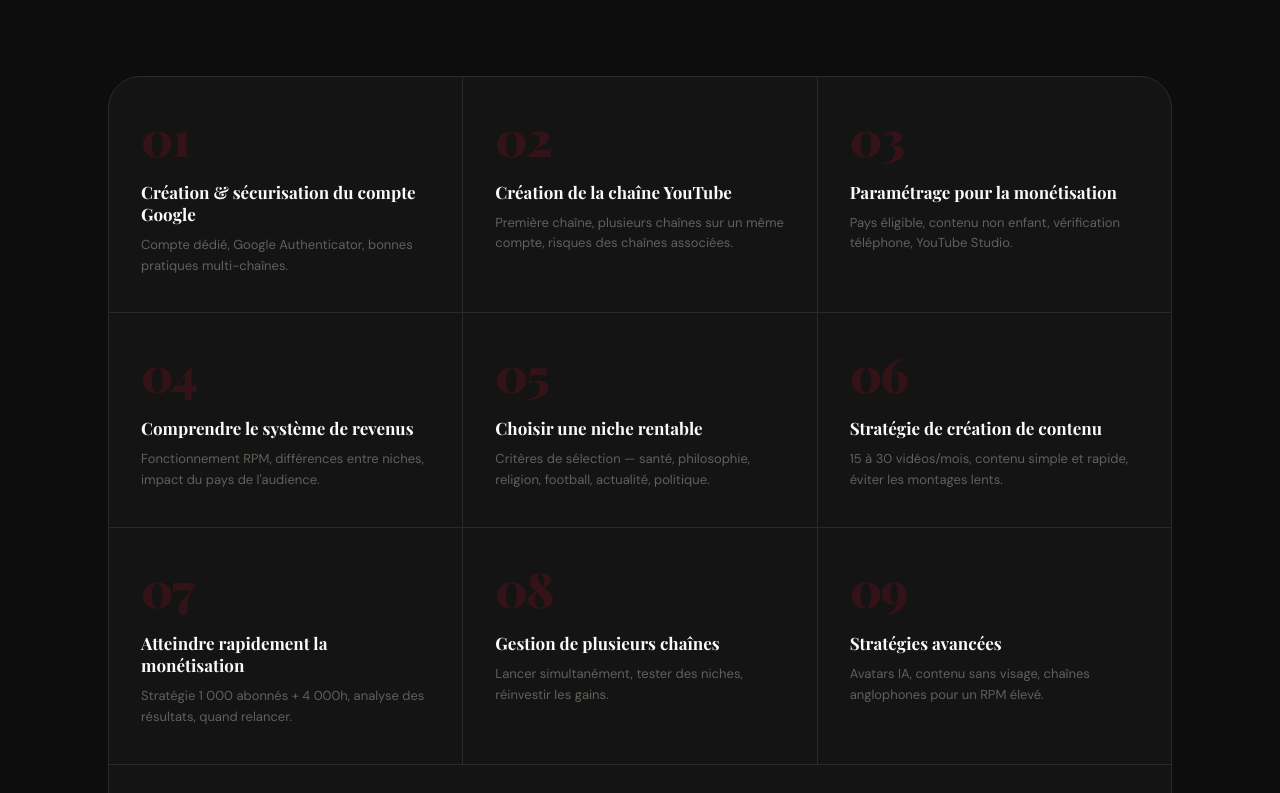
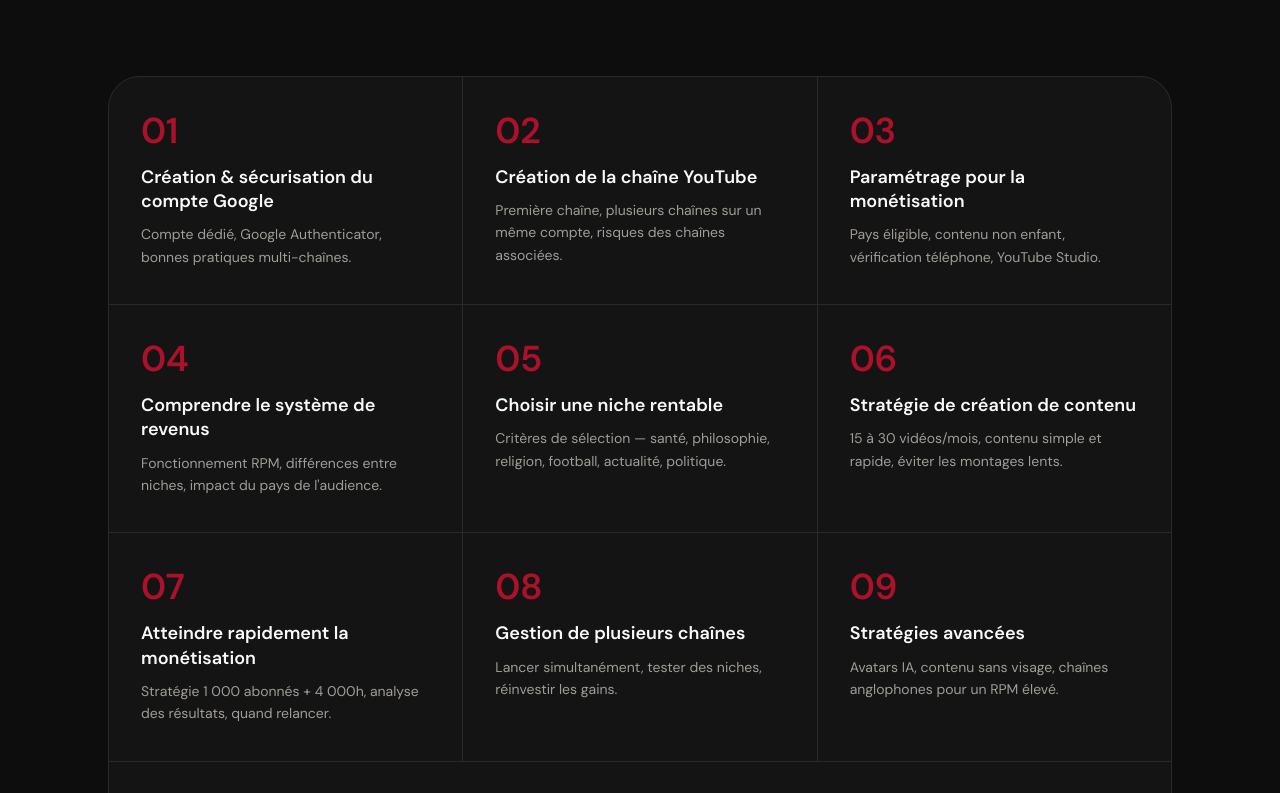
Before and after one commit to rosby17/roosevelt-formation, a Next.js app: page / in a window 1280 px wide. Shown: the part 2227-3020 px from the top of the page. Built offline with nearby package versions, Linux system fonts and the light colour scheme; a web font is replaced by a local one.

Commit message:
design: correction de la lisibilité des chapitres du programme (couleur rouge vive des numéros et police standard plus claire)

```diff
--- a/src/components/Programme.tsx
+++ b/src/components/Programme.tsx
@@ -98,14 +98,15 @@ function ModuleCard({
     >
       <div
         style={{
-          fontFamily: "var(--font-display)",
-          fontSize: 48,
-          fontWeight: 900,
-          color: "rgba(200,16,46,0.18)",
+          fontFamily: "var(--font-body)",
+          fontSize: 36,
+          fontWeight: 800,
+          color: "var(--red)",
+          opacity: 0.85,
           lineHeight: 1,
-          marginBottom: 20,
-          letterSpacing: "-0.03em",
-          transition: "color 0.2s",
+          marginBottom: 16,
+          letterSpacing: "-0.01em",
+          transition: "all 0.2s",
         }}
         className="prog-num"
       >
@@ -113,17 +114,17 @@ function ModuleCard({
       </div>
       <div
         style={{
-          fontFamily: "var(--font-display)",
-          fontSize: 17,
+          fontFamily: "var(--font-body)",
+          fontSize: 18,
           fontWeight: 700,
           color: "var(--white)",
           marginBottom: 10,
-          lineHeight: 1.3,
+          lineHeight: 1.35,
         }}
       >
         {title}
       </div>
-      <div style={{ fontSize: 13, color: "var(--white-dim)", lineHeight: 1.6 }}>
+      <div style={{ fontSize: 14, color: "var(--white-muted)", lineHeight: 1.6 }}>
         {desc}
       </div>
     </div>
```
